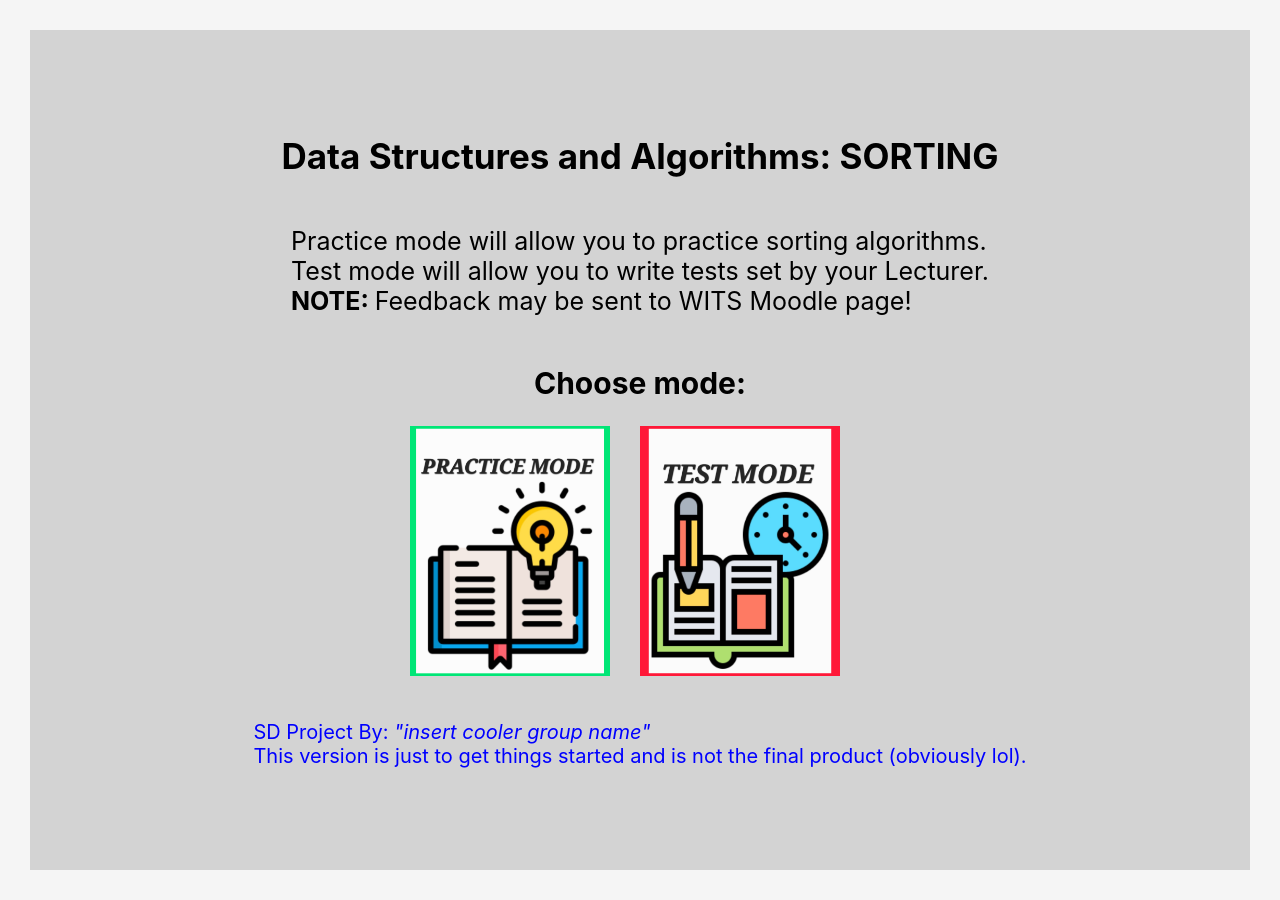
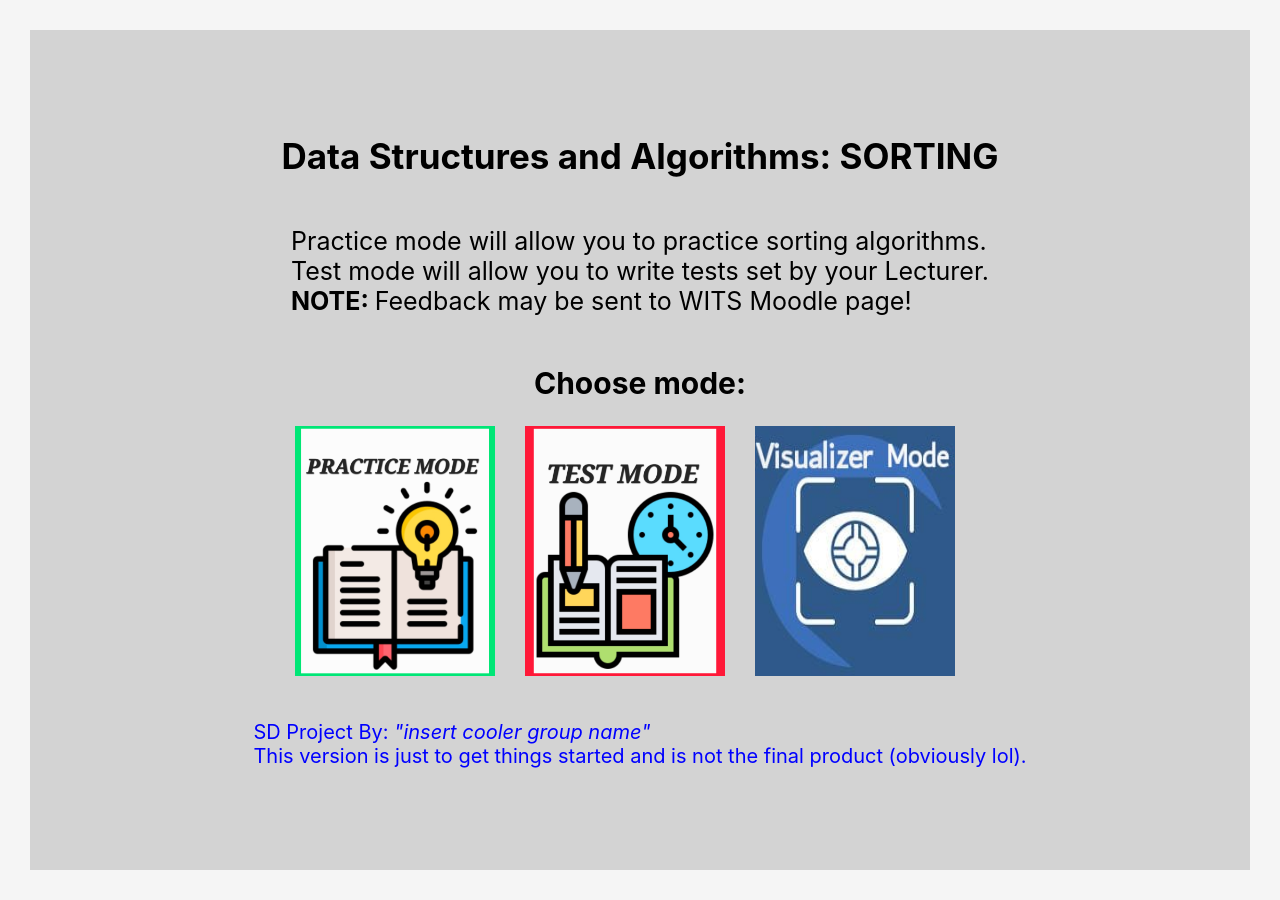
Before and after one commit to MphoM242/sdp_sorting, a React (Create React App) app: page / in a window 1280 px wide. Built offline with nearby package versions, Linux system fonts and the light colour scheme.

Commit message:
Update mainPage.js

```diff
--- a/src/components/mainPage.js
+++ b/src/components/mainPage.js
@@ -3,6 +3,7 @@ import React from 'react';
 import { Link } from 'react-router-dom';
 import pracBut from '../images/pracBut.jpg';
 import testBut from '../images/testBut.jpg';
+import visbut from '../images/visbut.jpeg';
 
 const MainPage = () => {
   return (
@@ -22,6 +23,9 @@ const MainPage = () => {
         <Link to="/test">
           <img src={testBut} alt="Test Mode" className="resizedButton" />
         </Link>
+        <Link to="/visualizer">
+          <img src={visbut} alt="Visualizer Mode" className="resizedButton" />
+        </Link>
       </div>
       <br />
       <p style={{fontSize:'20px',color: 'blue'}}>SD Project By: <i>"insert cooler group name"</i><br/>
```
